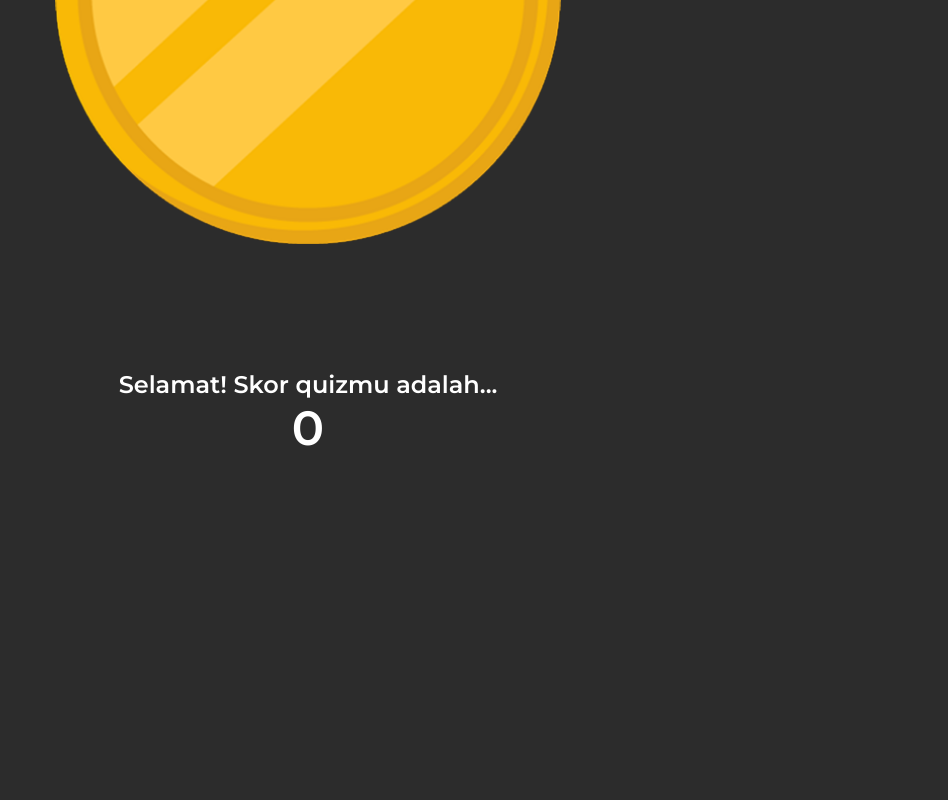
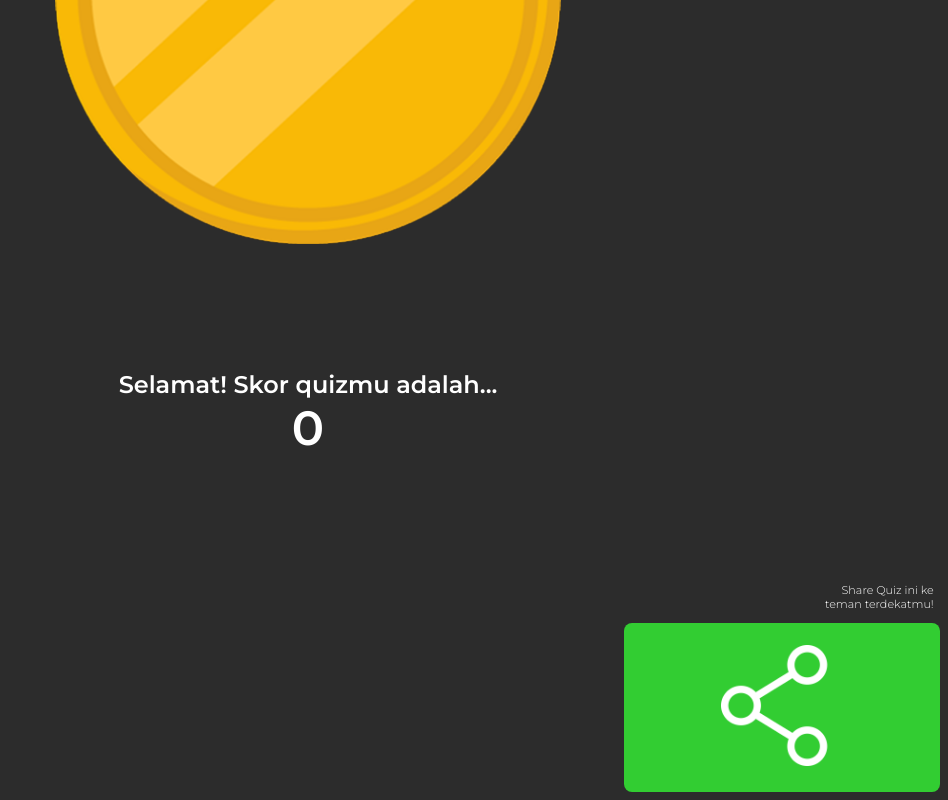
Before and after one commit to Yasinyudha/edukini, a React (Vite) app: page /hasil-akhir in a window 1280 px wide. Shown: the part 1331-2131 px from the top of the page, without its empty margins (332-1280 px from the left). Before the commit the page ends 1796 px from the top, so only its background shows below. Built offline with nearby package versions, Linux system fonts and the light colour scheme.

Commit message:
change quiz

```diff
--- a/src/pages/Quiz/HasilAkhir.tsx
+++ b/src/pages/Quiz/HasilAkhir.tsx
@@ -5,12 +5,19 @@ import { useScore } from "./ScoreContext"
 function HasilAkhir() {
   const { score, resetScore } = useScore()
 
+  const shareText = `Aku baru saja menyelesaikan kuis edukini dengan skor ${score}! Yuk coba juga!`
+  const whatsappUrl = `https://wa.me/?text=${encodeURIComponent(shareText)}`
+
+  const handleShare = () => {
+    window.open(whatsappUrl, "_blank")
+  }
+
   return (
     <>
       <div className="wrapper">
         <img src="/Logo Samping.png" alt="Logo" className="full-image" />
         <img src="/Assets/White Burger Icon Asset.png" className="burger-icon-white" />
-        <img src="/Quiz/Medal.png" className="quiz-medal"></img>
+        <img src="/Quiz/Medal.png" className="quiz-medal" />
 
         <p className="hasil-akhir-paragraph">
           Selamat! Skor quizmu adalah...
@@ -18,6 +25,11 @@ function HasilAkhir() {
         <p className="score-paragraph">
           {score}
         </p>
+
+        <p className="share-paragraph">Share Quiz ini ke<br/>teman terdekatmu!</p>
+        <button className="button-share" onClick={handleShare}>
+          <img src="/Assets/share.png" className="share-icon"></img>
+        </button>
 
         <Link to="/daftar-isi" onClick={resetScore}>
           <img src="/Assets/White Arrow Asset.png" alt="white arrow" className="back-white-arrow" />
--- a/src/pages/Quiz/Quiz.css
+++ b/src/pages/Quiz/Quiz.css
@@ -71,7 +71,7 @@
 }
 
 .back-white-arrow {
-    position: fixed;
+    position: absolute;
     width: 8%;
     bottom: 0;
     left: 0;
@@ -166,3 +166,25 @@
     font-weight: 600;
     color: white;
 }
+.share-paragraph {
+    margin-top: 10%;
+    margin-right: 0.5%;
+    color: white;
+    font-size: 0.7em;
+    font-family: 'Montserrat', sans-serif;
+    font-weight: 300;
+    text-align: right;
+}
+.button-share {
+    margin-left: auto;
+    display: block;
+    width: 25%;
+    border-radius: 8px;
+    background-color: #32CD32;
+    border-width: 0;
+}
+.share-icon {
+    margin-top: 7%;
+    margin-bottom: 7%;
+    width: 40%;
+}
```
Also changed, not shown: public/Assets/share.png (added), 15 other files (tests, documents, lock files or other folders).
